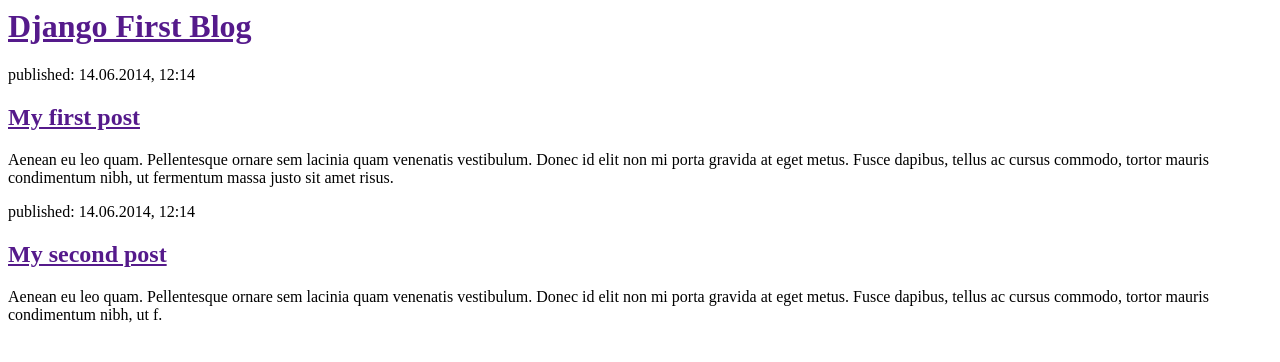
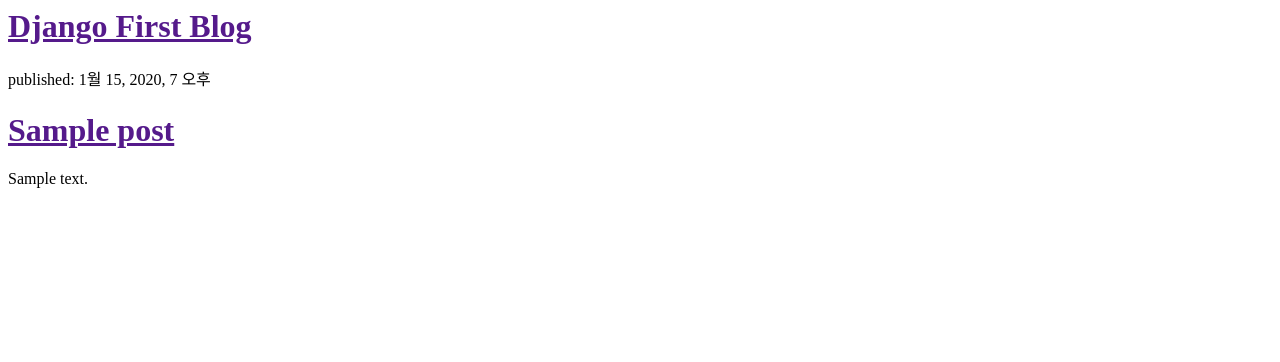
Before and after one commit to deuter431/my-first-blog, a Django app: template blog/templates/blog/post_list.html in a window 1280 px wide. Shown: the top 362 px of the page. Run offline with Django 3.2, Linux system fonts and the light colour scheme; the template is opened without the code that fills it: values that come from a table or form of the project are taken from there, others are empty; tables that the repository leaves empty hold one stand-in row (values such as "Sample post").

Commit message:
Modified templates to display posts from database.

```diff
--- a/blog/templates/blog/post_list.html
+++ b/blog/templates/blog/post_list.html
@@ -1,26 +1,18 @@
 <html>
 <head>
-    <title>Ola's blog</title>
+    <title>Django's blog</title>
 </head>
 
 <body>
     <div>
         <h1><a href="">Django First Blog</a></h1>
     </div>
-    <div>
-        <p>published: 14.06.2014, 12:14</p>
-        <h2><a href="">My first post</a></h2>
-        <p>Aenean eu leo quam. Pellentesque ornare sem lacinia quam venenatis vestibulum. Donec id elit non mi porta
-            gravida at eget metus. Fusce dapibus, tellus ac cursus commodo, tortor mauris condimentum nibh, ut fermentum
-            massa justo sit amet risus.</p>
-    </div>
-
-    <div>
-        <p>published: 14.06.2014, 12:14</p>
-        <h2><a href="">My second post</a></h2>
-        <p>Aenean eu leo quam. Pellentesque ornare sem lacinia quam venenatis vestibulum. Donec id elit non mi porta
-            gravida at eget metus. Fusce dapibus, tellus ac cursus commodo, tortor mauris condimentum nibh, ut f.</p>
-    </div>
+    {% for post in posts %}
+        <div>
+            <p>published: {{ post.published_date }}</p>
+            <h1><a href="">{{ post.title }}</a></h1>
+            <p>{{ post.text|linebreaksbr }}</p>
+        </div>
+    {% endfor %}
 </body>
-
 </html>
--- a/blog/views.py
+++ b/blog/views.py
@@ -1,4 +1,8 @@
 from django.shortcuts import render
+from django.utils import timezone
+from .models import Post
 
 def post_list(request):
-    return render(request, 'blog/post_list.html', {})
+    # 쿼리셋 결과를 변수에 저장
+    posts = Post.objects.filter(published_date__lte=timezone.now()).order_by('published_date')
+    return render(request, 'blog/post_list.html', {'posts':posts})
```
